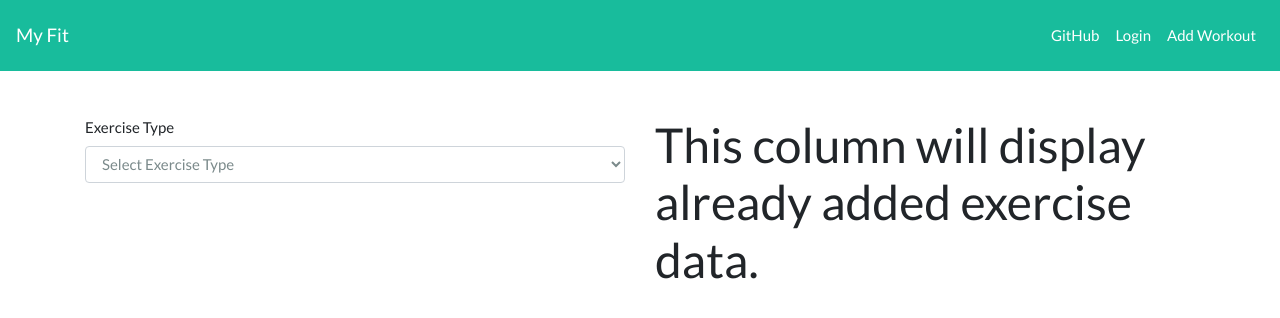
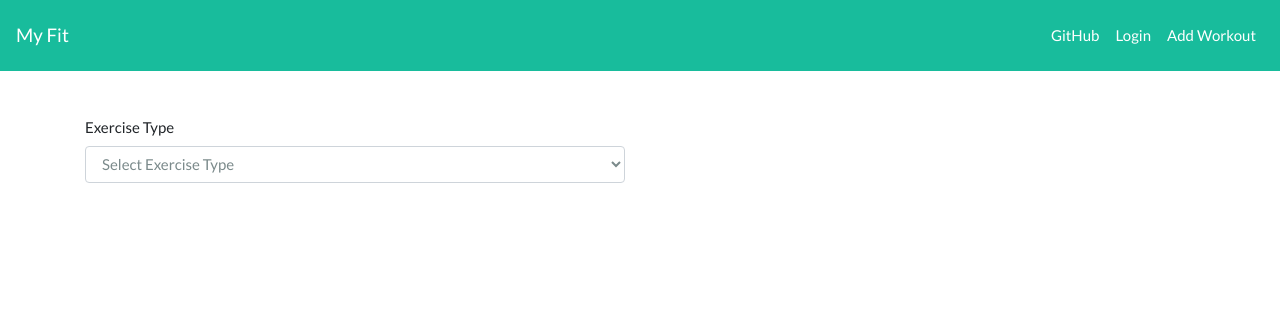
Before and after one commit to lwerner27/exercise-app, a React (Create React App) app in the folder client/: page /addworkout in a window 1280 px wide. Shown: the top 318 px of the page. Built offline with nearby package versions, Linux system fonts and the light colour scheme.

Commit message:
Implemented the DisplayExercises component.

```diff
--- a/client/src/pages/AddWorkout.js
+++ b/client/src/pages/AddWorkout.js
@@ -1,6 +1,7 @@
 import React, { Component } from "react";
 import WeightsForm from "../components/WeightsForm";
 import CardioForm from "../components/CardioForm";
+import DisplayExercises from "../components/DisplayExercise";
 import { Container, Row, Col, Form, FormGroup, Input, Label } from "reactstrap";
 
 export default class AddWorkout extends Component {
@@ -96,10 +97,9 @@ export default class AddWorkout extends Component {
 							</Row>
 						</Form>
 						{this.renderForm()}
+						<br />
 					</Col>
-					<Col sm={12} md={6}>
-						<h1>This column will display already added exercise data.</h1>
-					</Col>
+					<DisplayExercises exercises={this.state.exercises} />
 				</Row>
 			</Container>
 		);
```
